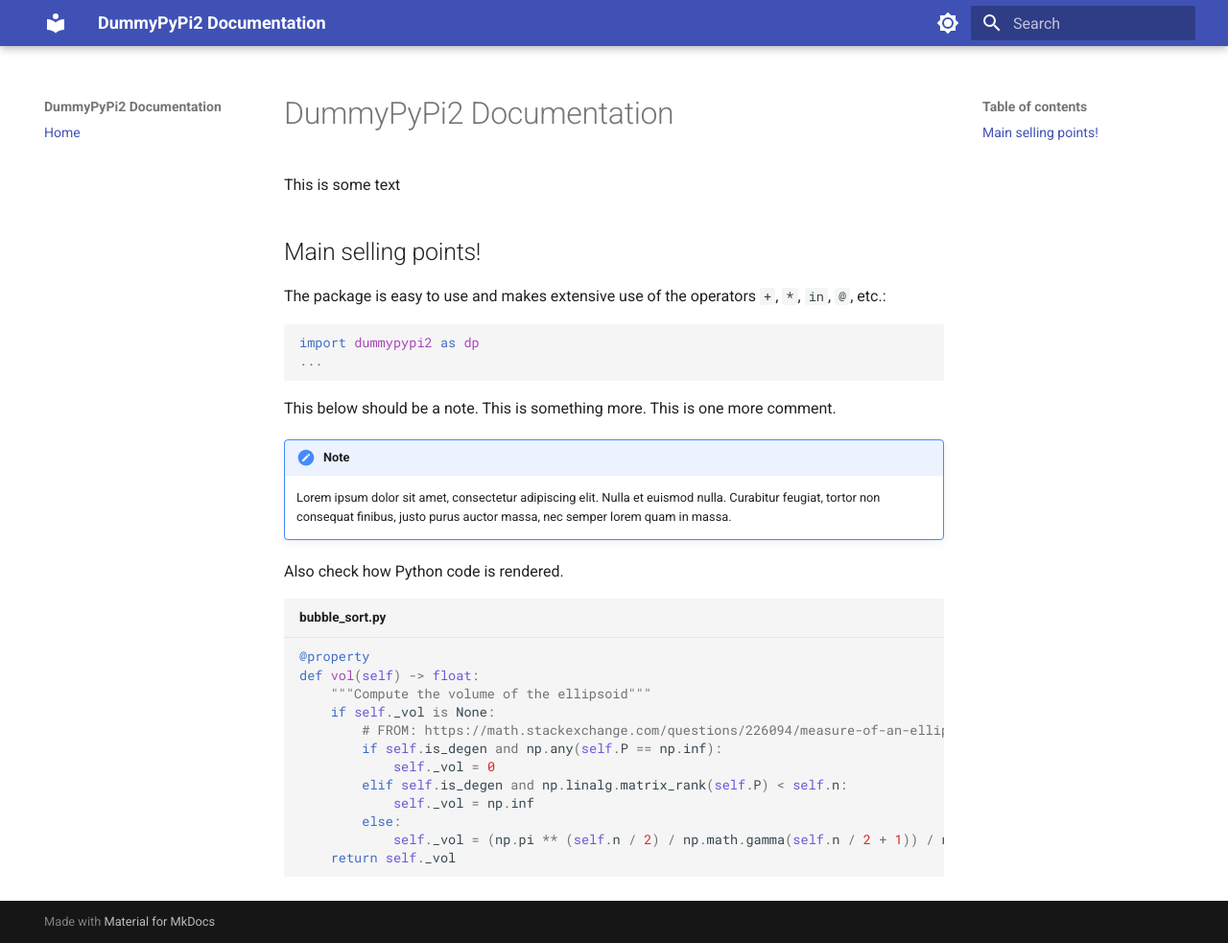
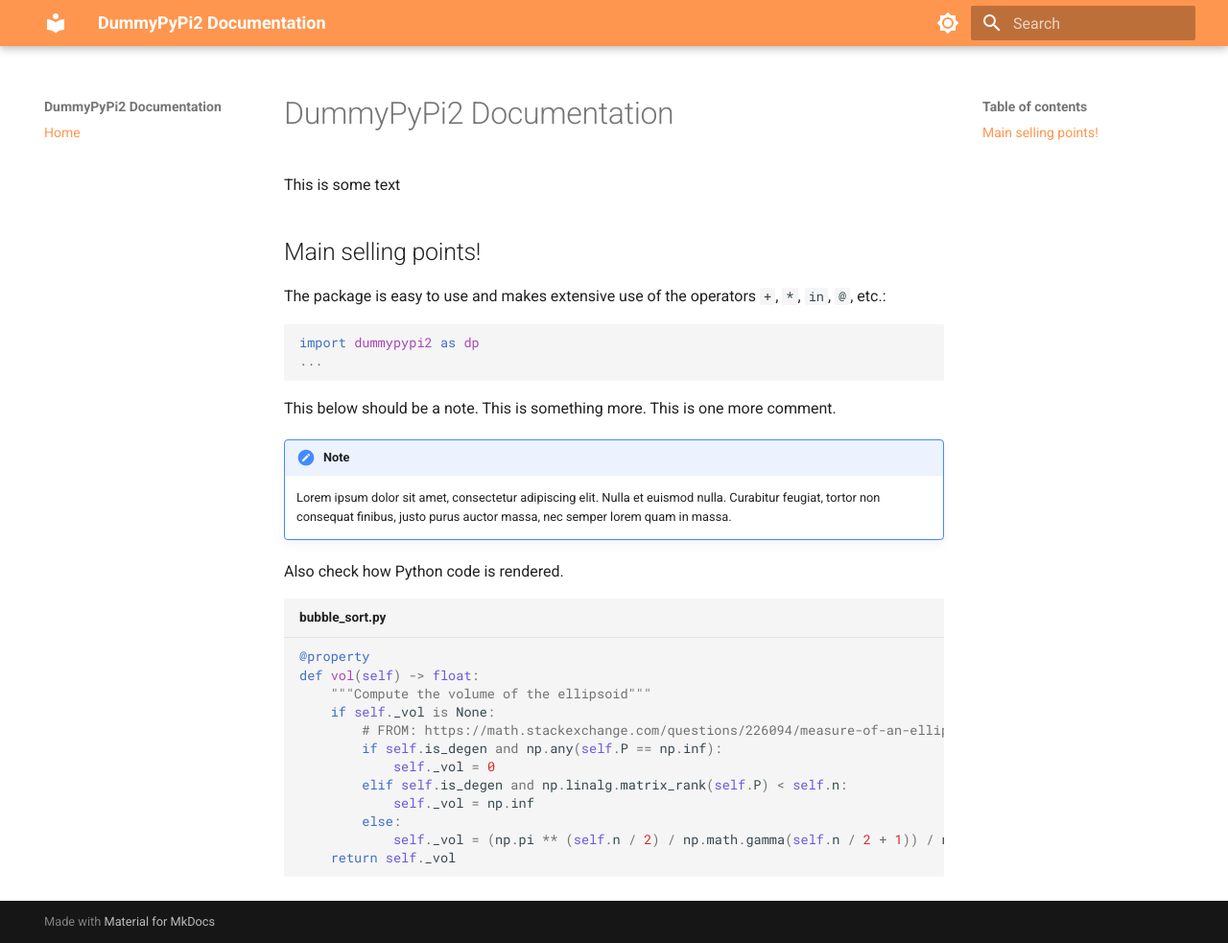
Before and after one commit to bwolleswinkel/DummyPyPi2, an MkDocs documentation site: the page built from doc/source/index.md, in a window 1280 px wide and 983 px high. Shown: the whole window at 96% size. Built offline with MkDocs 1.6.1 and Material for MkDocs 9.7.7, drawn with Linux system fonts in a browser that asks for light colours.

Commit message:
Changed to color of the banner to orange, hopefully this should work

```diff
--- a/doc/mkdocs.yml
+++ b/doc/mkdocs.yml
@@ -7,14 +7,17 @@ theme:
   palette:
     # Palette toggle for light mode
     - scheme: default
+      primary: custom
       toggle:
         icon: material/brightness-7
         name: Switch to dark mode
     # Palette toggle for dark mode
     - scheme: slate
+      primary: custom
       toggle:
         icon: material/brightness-4
         name: Switch to light mode
+  custom_dir: overrides
 
 nav:
   - Home: index.md
--- /dev/null
+++ b/doc/overrides/main.html
@@ -0,0 +1,16 @@
+{% extends "base.html" %}
+
+{% block extrahead %}
+  <style>
+    :root {
+      --md-primary-fg-color: #ff964f;
+      --md-primary-fg-color--light: #ff964f;
+      --md-primary-fg-color--dark: #cc7a3f;
+    }
+    [data-md-color-scheme="slate"] {
+      --md-primary-fg-color: #ff964f;
+      --md-primary-fg-color--light: #ff964f;
+      --md-primary-fg-color--dark: #cc7a3f;
+    }
+  </style>
+{% endblock %}
```
